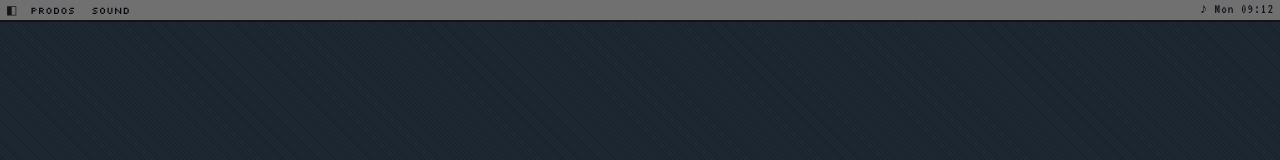
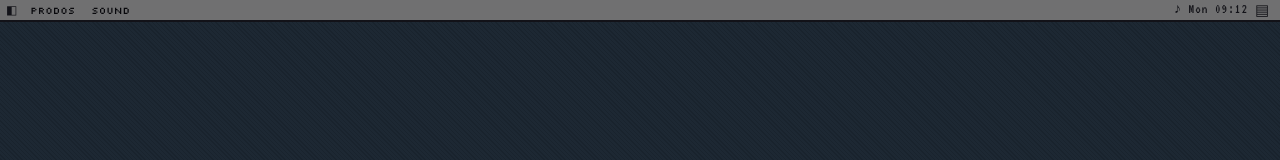
Before and after one commit to shreverr/prod-roulette, a Next.js app in the folder web/: page / in a window 1280 px wide. Shown: the top 160 px of the page. Built offline with nearby package versions, Linux system fonts and the light colour scheme.

Commit message:
feat: add notification center

```diff
--- a/web/app/globals.css
+++ b/web/app/globals.css
@@ -60,6 +60,34 @@
 .menubar .logo { font-size: 12px; padding-right: 4px; }
 .menubar .menuspace { flex: 1; }
 .menubar .clock { font-family: var(--font-stack-mono); font-size: 14px; letter-spacing: 1px; }
+.notificationbutton {
+  position: relative;
+  width: 24px;
+  height: 18px;
+  padding: 0;
+  border: 0;
+  background: transparent;
+  color: var(--ink);
+  font-size: 15px;
+  line-height: 18px;
+  cursor: pointer;
+}
+.notificationbutton:hover, .notificationbutton.active { background: var(--ink); color: var(--chrome-hi); }
+.notificationbadge {
+  position: absolute;
+  top: -5px;
+  right: -5px;
+  min-width: 13px;
+  height: 13px;
+  padding: 0 3px;
+  border: 1px solid var(--ink);
+  border-radius: 7px;
+  background: var(--red);
+  color: white;
+  font-family: var(--font-stack-mono);
+  font-size: 9px;
+  line-height: 11px;
+}
 
 /* the settled-slots strip in queue.mon */
 .queuestrip { display: flex; gap: 6px; font-size: 18px; margin: 6px 0 8px !important; }
@@ -478,6 +506,55 @@
 
 /* ---------- slack toasts ---------- */
 
+.notificationcenter {
+  position: fixed;
+  top: 22px;
+  right: 0;
+  z-index: 900;
+  width: min(330px, calc(100vw - 16px));
+  max-height: calc(100vh - 38px);
+  display: flex;
+  flex-direction: column;
+  background: var(--paper);
+  border: 2px solid var(--ink);
+  border-top: 0;
+  box-shadow: -6px 6px 0 rgba(0, 0, 0, 0.4);
+}
+.notificationheader {
+  flex: none;
+  display: flex;
+  align-items: center;
+  justify-content: space-between;
+  min-height: 27px;
+  padding: 3px 5px 3px 9px;
+  border-bottom: 2px solid var(--ink);
+  background: var(--chrome);
+}
+.notificationheader button {
+  width: 20px;
+  height: 20px;
+  padding: 0;
+  border: 2px solid var(--ink);
+  background: var(--paper);
+  font-size: 15px;
+  line-height: 14px;
+  cursor: pointer;
+}
+.notificationheader button:hover { background: var(--red); color: white; }
+.notificationlist { overflow-y: auto; padding: 7px; }
+.notificationitem {
+  padding: 7px 8px;
+  border: 2px solid var(--ink);
+  background: var(--chrome-hi);
+  box-shadow: 3px 3px 0 var(--chrome-lo);
+}
+.notificationitem + .notificationitem { margin-top: 7px; }
+.notificationitem > div { display: flex; justify-content: space-between; gap: 8px; }
+.notificationitem time { color: var(--chrome-lo); font-family: var(--font-stack-mono); font-size: 12px; }
+.notificationitem p { margin: 2px 0 0; line-height: 1.45; }
+.notificationchannel { color: var(--blue); font-weight: bold; }
+.notificationempty { margin: 12px; text-align: center; color: var(--chrome-lo); }
+
 .toasts {
   position: fixed;
   right: 12px;
--- a/web/app/page.tsx
+++ b/web/app/page.tsx
@@ -26,9 +26,11 @@
 type Id = (typeof WINDOWS)[number]["id"];
 
 export default function Page() {
-  const { view, busy, stage, stageLabel, log, toasts, dialog, shake, start, send, dismiss, say } = useGame();
+  const { view, busy, stage, stageLabel, log, toasts, notifications, dialog, shake, start, send, dismiss, say } = useGame();
   const [about, setAbout] = useState(false);
   const [booting, setBooting] = useState<number | null>(null);
+  const [notificationCenterOpen, setNotificationCenterOpen] = useState(false);
+  const [lastReadNotification, setLastReadNotification] = useState(-1);
 
   const [pos, setPos] = useState<Record<Id, WinPos>>(() =>
     Object.fromEntries(
@@ -63,6 +65,20 @@
       cash: [...h.cash, view.cash].slice(-40),
     }));
   }, [view]);
+
+  useEffect(() => {
+    if (!notificationCenterOpen || notifications.length === 0) return;
+    setLastReadNotification(notifications[notifications.length - 1].id);
+  }, [notificationCenterOpen, notifications]);
+
+  useEffect(() => {
+    if (!notificationCenterOpen) return;
+    const closeOnEscape = (event: KeyboardEvent) => {
+      if (event.key === "Escape") setNotificationCenterOpen(false);
+    };
+    window.addEventListener("keydown", closeOnEscape);
+    return () => window.removeEventListener("keydown", closeOnEscape);
+  }, [notificationCenterOpen]);
 
   /** A: the boot sequence. Plays on every load, so the skip has to actually cut it short —
    *  a ref, not state, because the loop below reads it between awaits. */
@@ -210,10 +226,40 @@
   return (
     <div className="desktop">
       <MenuBar
-        onNewRun={() => void start()}
+        onNewRun={() => {
+          setNotificationCenterOpen(false);
+          void start();
+        }}
         onAbout={() => setAbout(true)}
+        onNotifications={() => setNotificationCenterOpen((open) => !open)}
+        notificationsOpen={notificationCenterOpen}
+        unreadNotifications={notifications.filter((notification) => notification.id > lastReadNotification).length}
         clock={view ? clockLabel(view.clock) : "Mon 09:12"}
       />
+
+      {notificationCenterOpen ? (
+        <aside className="notificationcenter" aria-label="Notification Center">
+          <header className="notificationheader">
+            <strong>NOTIFICATION CENTER</strong>
+            <button onClick={() => setNotificationCenterOpen(false)} aria-label="Close Notification Center">×</button>
+          </header>
+          <div className="notificationlist">
+            {notifications.length ? (
+              [...notifications].reverse().map((notification) => (
+                <article className="notificationitem" key={notification.id}>
+                  <div>
+                    <span className="notificationchannel">{notification.channel}</span>
+                    <time>{notification.at}</time>
+                  </div>
+                  <p>{notification.text}</p>
+                </article>
+              ))
+            ) : (
+              <p className="notificationempty">No notifications yet.</p>
+            )}
+          </div>
+        </aside>
+      ) : null}
 
       {view ? (
         <>
--- a/web/components/os/MenuBar.tsx
+++ b/web/components/os/MenuBar.tsx
@@ -4,10 +4,13 @@
 import { isMuted, setMuted, sfx } from "@/lib/sfx";
 
 export function MenuBar({
-  onNewRun, onAbout, clock,
+  onNewRun, onAbout, onNotifications, notificationsOpen, unreadNotifications, clock,
 }: {
   onNewRun: () => void;
   onAbout: () => void;
+  onNotifications: () => void;
+  notificationsOpen: boolean;
+  unreadNotifications: number;
   /** The game's clock, not the wall clock — so Friday evening means something. */
   clock: string;
 }) {
@@ -68,6 +71,21 @@
       ])}
       <span className="menuspace" />
       <span className="clock">{mute ? "◌ " : "♪ "}{clock}</span>
+      <button
+        className={`notificationbutton${notificationsOpen ? " active" : ""}`}
+        onClick={() => {
+          sfx.click();
+          onNotifications();
+        }}
+        aria-label="Notification Center"
+        aria-expanded={notificationsOpen}
+        title="Notification Center"
+      >
+        <span aria-hidden>▤</span>
+        {unreadNotifications > 0 ? (
+          <span className="notificationbadge">{Math.min(unreadNotifications, 99)}</span>
+        ) : null}
+      </button>
     </nav>
   );
 }
--- a/web/lib/useGame.ts
+++ b/web/lib/useGame.ts
@@ -23,7 +23,7 @@
 /** Occasionally CI makes you wait, which is both true to life and a free extra beat. */
 const CI_QUEUE_STAGE = "waiting for a free CI runner…";
 
-export type Toast = { id: number; channel: string; text: string };
+export type Toast = { id: number; at: string; channel: string; text: string };
 export type LogEntry = {
   id: number;
   at: string;
@@ -43,6 +43,7 @@
   const [stage, setStage] = useState<number | null>(null);
   const [log, setLog] = useState<LogEntry[]>([]);
   const [toasts, setToasts] = useState<Toast[]>([]);
+  const [notifications, setNotifications] = useState<Toast[]>([]);
   const [stageLabel, setStageLabel] = useState<string | null>(null);
   const [queue, setQueue] = useState<Dialog[]>([]);
   const [shake, setShake] = useState(false);
@@ -61,7 +62,9 @@
 
   const toast = useCallback((channel: string, text: string) => {
     const id = logId.current++;
-    setToasts((prev) => [...prev, { id, channel, text }].slice(-3));
+    const notification = { id, at: clock.current, channel, text };
+    setToasts((prev) => [...prev, notification].slice(-3));
+    setNotifications((prev) => [...prev, notification]);
     setTimeout(() => setToasts((prev) => prev.filter((t) => t.id !== id)), 6000);
   }, []);
 
@@ -216,6 +219,8 @@
     initAudio();
     sfx.boot();
     setLog([]);
+    setToasts([]);
+    setNotifications([]);
     setQueue([]);
     const res = await fetch("/api/new", { method: "POST" }).then((r) => r.json());
     token.current = res.token;
@@ -304,7 +309,7 @@
         ? { kind: "offer" }
         : null);
 
-  return { view, busy, stage, stageLabel, log, toasts, dialog, shake, start, send, dismiss, say };
+  return { view, busy, stage, stageLabel, log, toasts, notifications, dialog, shake, start, send, dismiss, say };
 }
 
 /** Counts a number up or down so cash and users feel like meters, not labels. */
```
